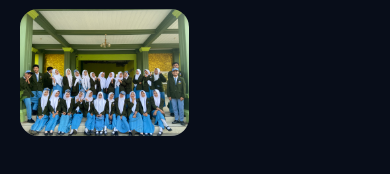
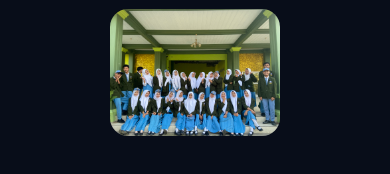
Before and after one commit to VisualStormOFC/web-kelas, a plain HTML site: page pages/gallery.html in a window 390 px wide. Shown: the part 476-650 px from the top of the page. Drawn offline with Linux system fonts and the light colour scheme.

Commit message:
Add files via upload

```diff
--- a/pages/gallery.html
+++ b/pages/gallery.html
@@ -44,6 +44,9 @@
             transform: scale(1.07);
         }
 
+        .gallery-item:last-child {
+            grid-column: 2;
+        }
 
         /* =================================
            FULLSCREEN VIEWER
@@ -218,6 +221,11 @@
                 gap: 12px;
             }
 
+            .gallery-item:last-child {
+                grid-column: 1 / -1;
+                width: calc(50% - 6px);
+                justify-self: center;
+            }
 
             .gallery-viewer img {
 
```
